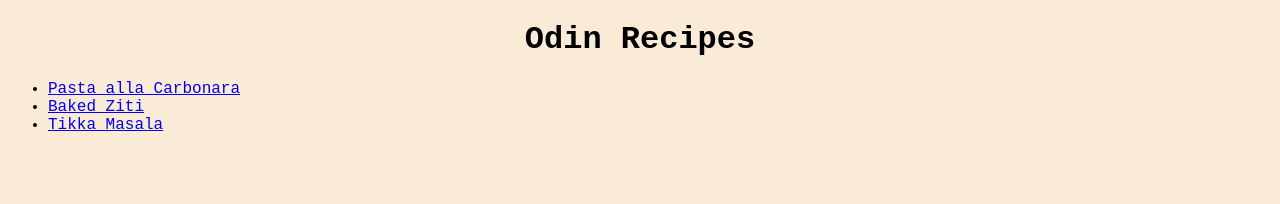
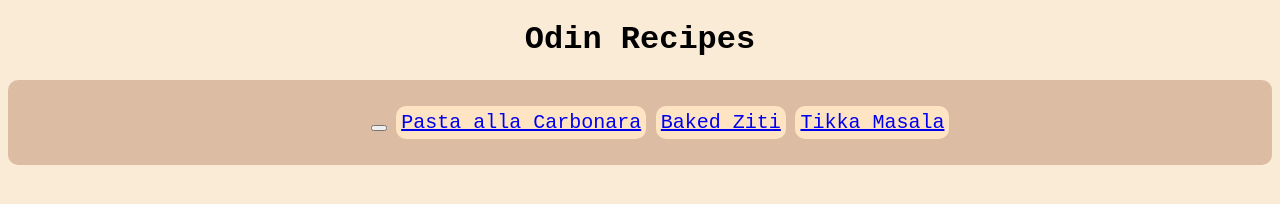
Before and after one commit to augustetum/odin-recipes, a plain HTML site: page index.html in a window 1280 px wide. Drawn offline with Linux system fonts and the light colour scheme.

Commit message:
Add CSS and HTML for navigation in landing page

```diff
--- a/index.html
+++ b/index.html
@@ -7,10 +7,13 @@
     </head>
     <body>
         <h1>Odin Recipes</h1>
-        <ul>
-            <li><a href="recipes/carbonara.html">Pasta alla Carbonara</a></li>
-            <li><a href="recipes/bakedziti.html">Baked Ziti</a></li>
-            <li><a href="recipes/tikkamasala.html">Tikka Masala</a></li>
-        </ul>
+        <div class="nav">
+             <ul>
+                <button> </button>
+                <li class="navlist"><a href="recipes/carbonara.html">Pasta alla Carbonara</a></li>
+                <li class="navlist"><a href="recipes/bakedziti.html">Baked Ziti</a></li>
+                <li class="navlist"><a href="recipes/tikkamasala.html">Tikka Masala</a></li>
+            </ul>
+        </div>
     </body>
 </html>
--- a/styles.css
+++ b/styles.css
@@ -11,3 +11,18 @@ h1 {
 li {
     color: rgb(0, 0, 0);
 }
+
+.nav {
+    background-color: rgba(197, 150, 122, 0.538);
+    border-radius: 10px;
+    padding: 10px;
+    text-align: center;
+}
+
+.navlist {
+    display: inline-block;
+    background-color: bisque;
+    padding: 5px;
+    border-radius: 10px;
+    font-size: 20px;
+}
```
